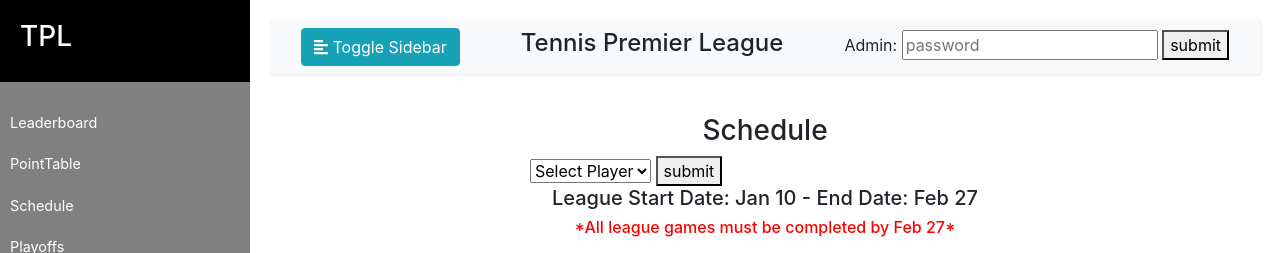
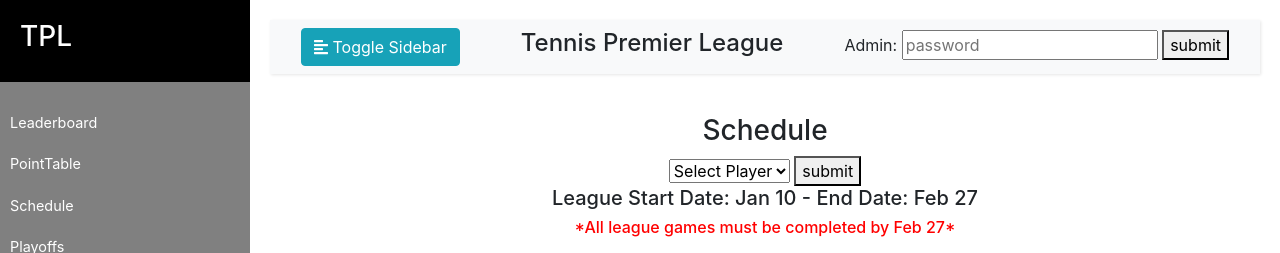
Before and after one commit to HarshaNyshadham/TPL, a Flask app: template templates/schedule.html in a window 1280 px wide. Shown: the top 253 px of the page. Run offline with Flask 2, Linux system fonts and the light colour scheme; the template is opened without the code that fills it, so the values that code supplies are empty; some libraries are stand-ins or nearby versions.

Commit message:
Update schedule.html

```diff
--- a/templates/schedule.html
+++ b/templates/schedule.html
@@ -5,7 +5,7 @@
 <h3 class = 'text-center'>
   Schedule
 </h3>
-<div class="container mx-auto mb-3" style="width: 500px;">
+<div class="container mx-auto mb-3 text-center" style="width: 500px;">
 <form action="{{ url_for("schedule")}}" method="post" >
 <select name="comp_select" class="selectpicker" data-live-search="true" aria-label="Default select example">
   <option selected>Select Player</option>
```
